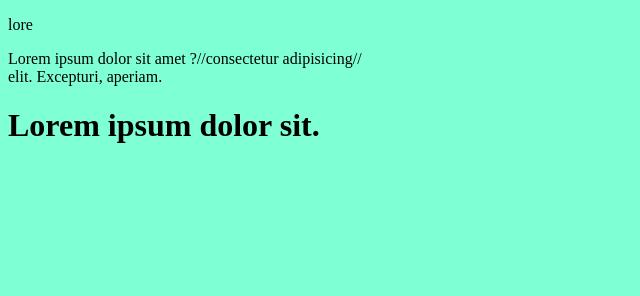
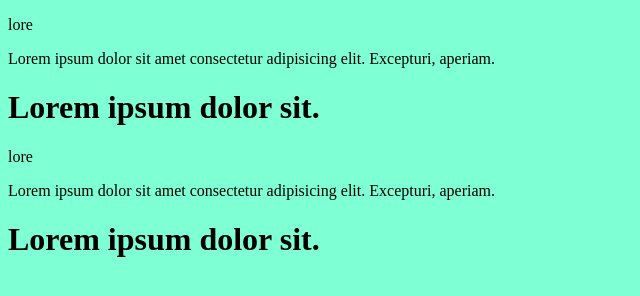
Before and after one commit to Jn-mic/class1, a plain HTML site: page index.html in a window 1280 px wide. Shown: the whole page, without its empty margins (0-640 px from the left). Drawn offline with Linux system fonts and the light colour scheme.

Commit message:
index.html

```diff
--- a/index.html
+++ b/index.html
@@ -8,8 +8,11 @@
     <title>coders</title>
 </head>
 <body>
+     <p>lore</p>
+    <p>Lorem ipsum dolor sit amet consectetur adipisicing elit. Excepturi, aperiam.</p>
+    <h1>Lorem ipsum dolor sit.</h1>
     <p>lore</p>
-    <p>Lorem ipsum dolor sit amet ?//consectetur adipisicing// <br> elit. Excepturi, aperiam.</p>
+    <p>Lorem ipsum dolor sit amet consectetur adipisicing elit. Excepturi, aperiam.</p>
     <h1>Lorem ipsum dolor sit.</h1>
 </body>
 </html>
```
